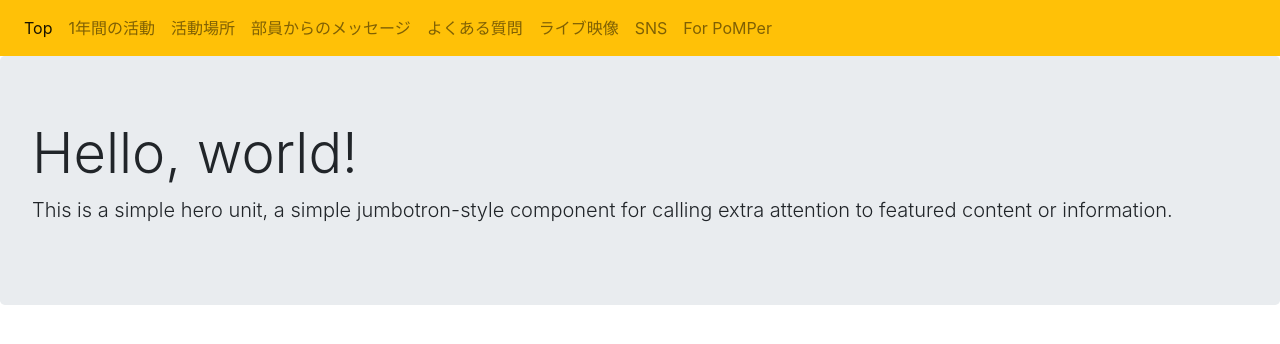
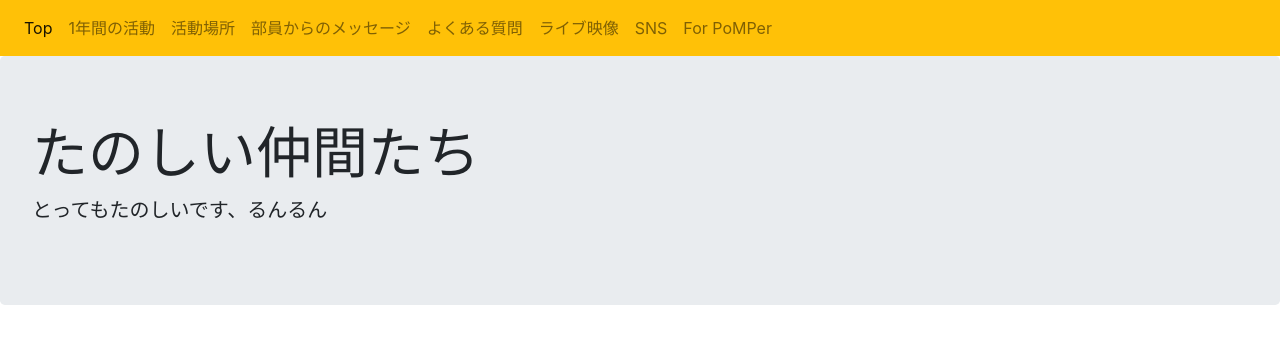
Before and after one commit to pascalchan/pascalchan.github.io, a plain HTML site: page index.html in a window 1280 px wide. Drawn offline with nearby package versions, Linux system fonts and the light colour scheme.

Commit message:
Update index.html

```diff
--- a/index.html
+++ b/index.html
@@ -50,8 +50,8 @@
 </nav>
 
 <div class="jumbotron">
-  <h1 class="display-4">Hello, world!</h1>
-  <p class="lead">This is a simple hero unit, a simple jumbotron-style component for calling extra attention to featured content or information.</p>
+  <h1 class="display-4">たのしい仲間たち</h1>
+  <p class="lead">とってもたのしいです、るんるん</p>
 </div>
 
    <header>
```
